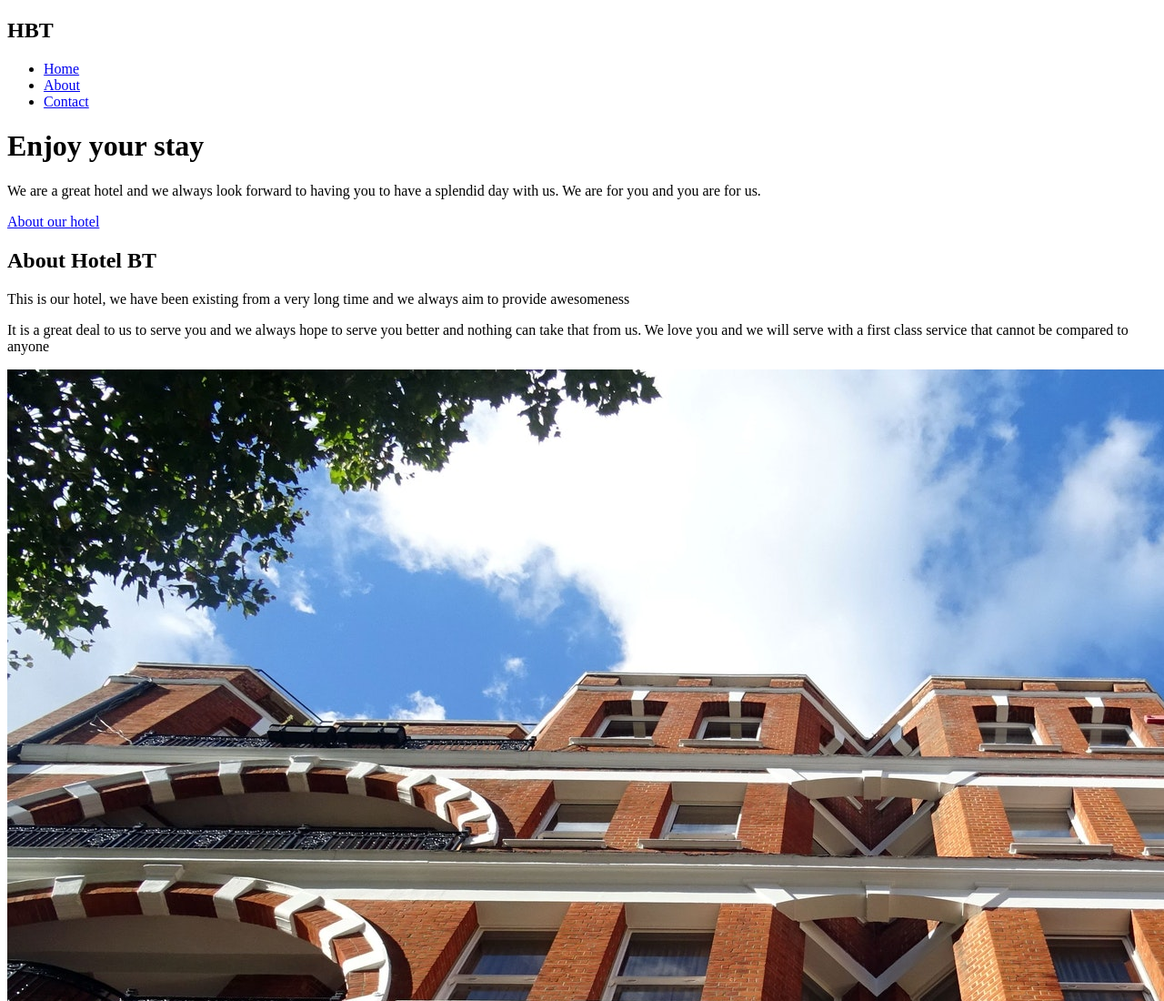
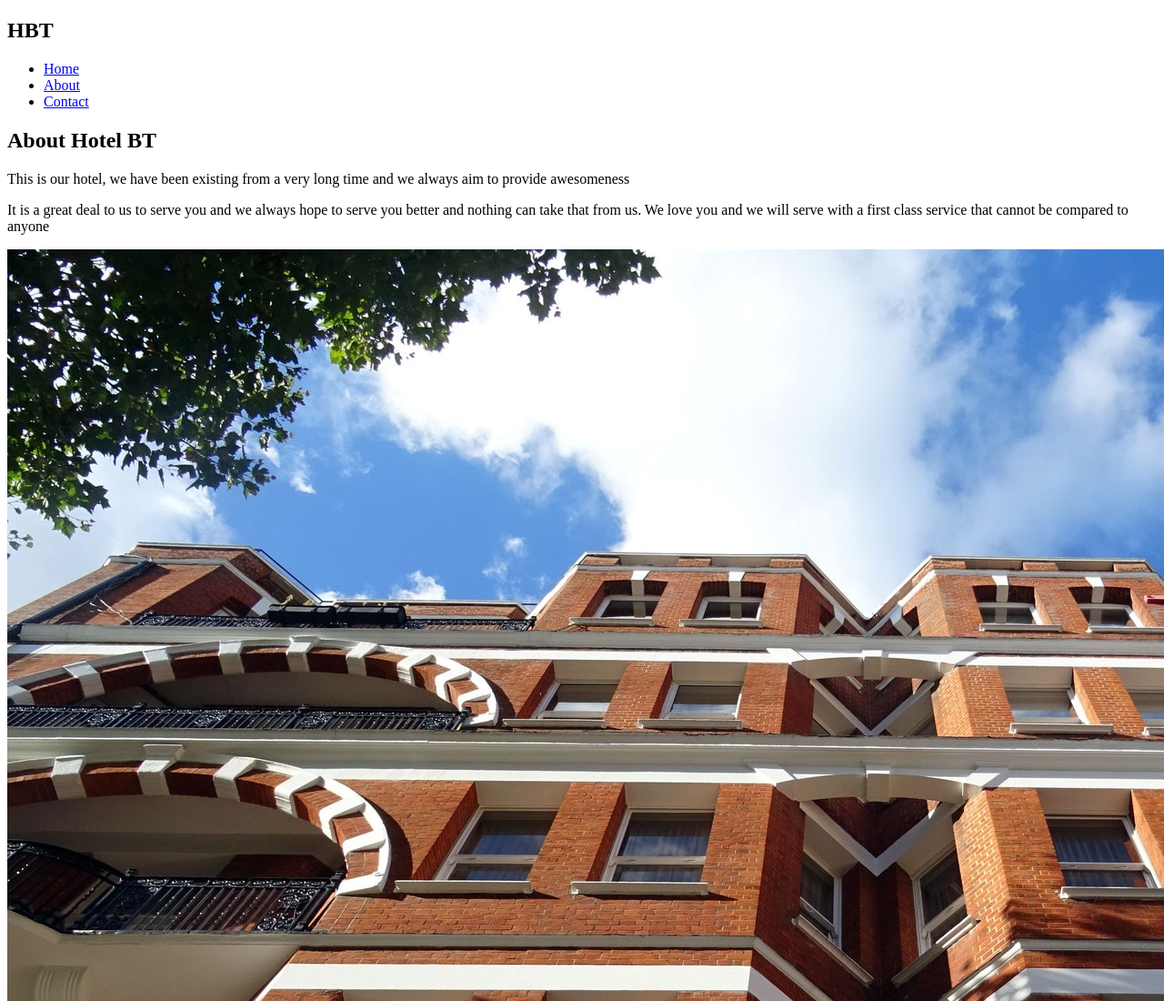
Before and after one commit to azzim14/Hotel_website, a plain HTML site: page about.html in a window 1280 px wide. Shown: the top 1100 px of the page at 91% size. Drawn offline with Linux system fonts and the light colour scheme.

Commit message:
show case corrected

```diff
--- a/about.html
+++ b/about.html
@@ -23,14 +23,7 @@
                 </ul>
             </div>
         </nav>
-        <div id="showcase">
-        <div class="container">
-            <div class="showcase-content"></div>
-            <h1> <span class="text-primary">Enjoy</span> your stay</h1>
-            <p class="lead">We are a great hotel and we always look forward to having you to have a splendid day with us. We are for you and you are for us.</p>
-            <a href="about.html" class="btn">About our hotel</a>
-        </div>
-    </div>
+
     </header>
     <section id="about-info" class="bg-light py-3">
         <div class="container">
```
Also changed, not shown: contact.html (+1 -8 lines), index.html (+3 -3 lines).
